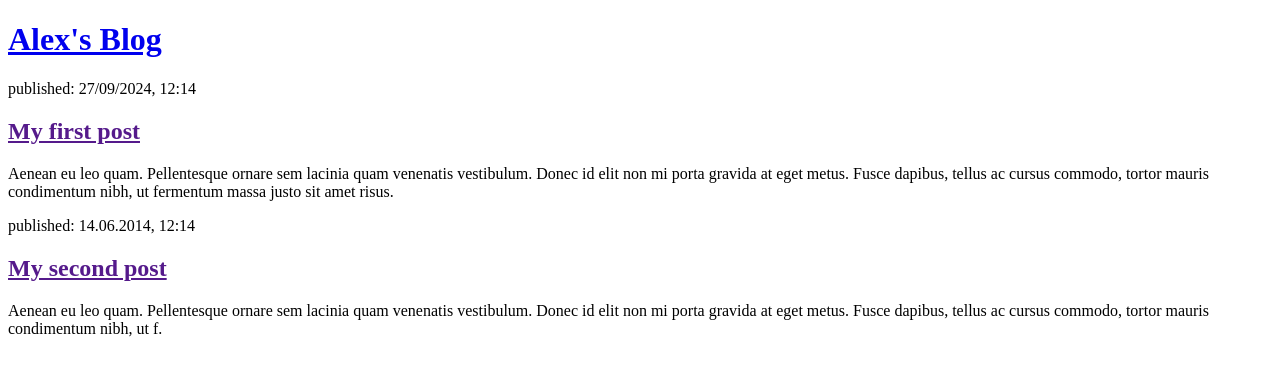
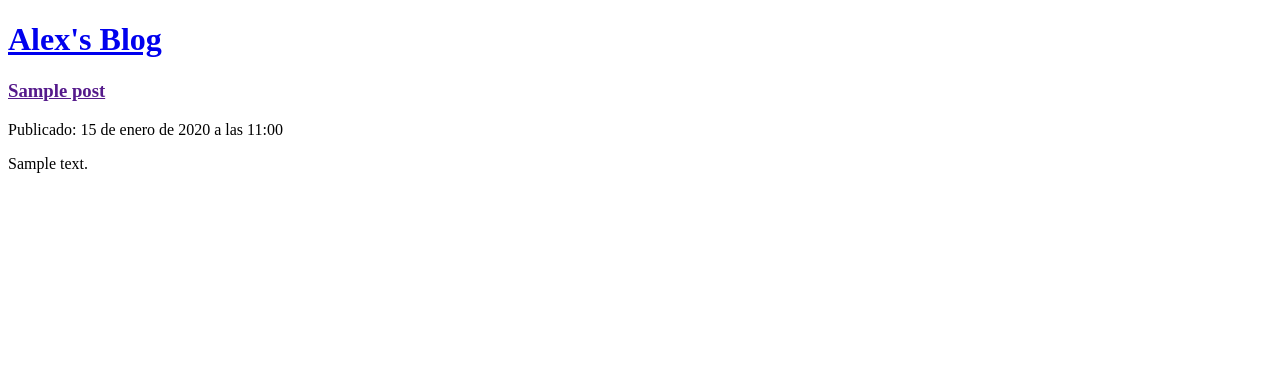
Before and after one commit to alexsegur/my-first-blog, a Django app: page / in a window 1280 px wide. Shown: the top 376 px of the page. Run offline with Django 4.2, Linux system fonts and the light colour scheme; tables that the repository leaves empty hold one stand-in row (values such as "Sample post").

Commit message:
Template modificado para mostrar post desde base de datos

```diff
--- a/blog/templates/blog/post_list.html
+++ b/blog/templates/blog/post_list.html
@@ -6,19 +6,17 @@
 </head>
 <body>
     <div>
-            <h1><a href="/">Alex's Blog</a></h1>
-        </div>
+        <h1><a href="/">Alex's Blog</a></h1>
 
         <div>
-            <p>published: 27/09/2024, 12:14</p>
-            <h2><a href="">My first post</a></h2>
-            <p>Aenean eu leo quam. Pellentesque ornare sem lacinia quam venenatis vestibulum. Donec id elit non mi porta gravida at eget metus. Fusce dapibus, tellus ac cursus commodo, tortor mauris condimentum nibh, ut fermentum massa justo sit amet risus.</p>
+            {% for post in posts %}
+                <div>
+                    <h3><a href="">{{ post.title }}</a></h3>
+                    <p>Publicado: {{ post.published_date }}</p>
+                    <p>{{ post.text|linebreaksbr }}</p>
+                </div>
+            {% endfor %}
         </div>
-
-        <div>
-            <p>published: 14.06.2014, 12:14</p>
-            <h2><a href="">My second post</a></h2>
-            <p>Aenean eu leo quam. Pellentesque ornare sem lacinia quam venenatis vestibulum. Donec id elit non mi porta gravida at eget metus. Fusce dapibus, tellus ac cursus commodo, tortor mauris condimentum nibh, ut f.</p>
-        </div>
+    </div>
 </body>
 </html>
--- a/blog/views.py
+++ b/blog/views.py
@@ -1,4 +1,7 @@
 from django.shortcuts import render
+from .models import Post
+from django.utils import timezone
 
 def post_list(request):
-    return render(request, 'blog/post_list.html', {})
+    posts = Post.objects.filter(published_date__lte=timezone.now()).order_by('published_date')
+    return render(request, 'blog/post_list.html', {'posts': posts})
```
